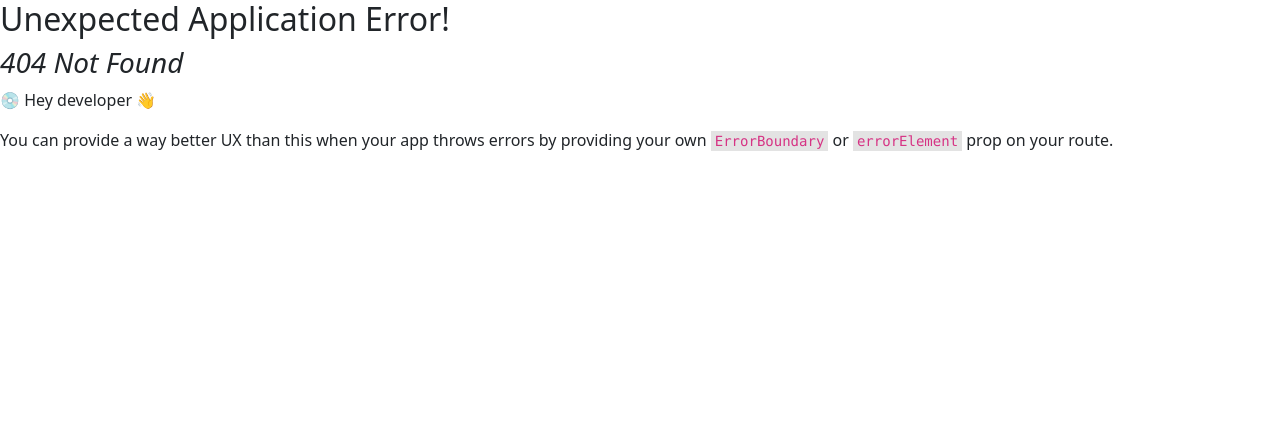
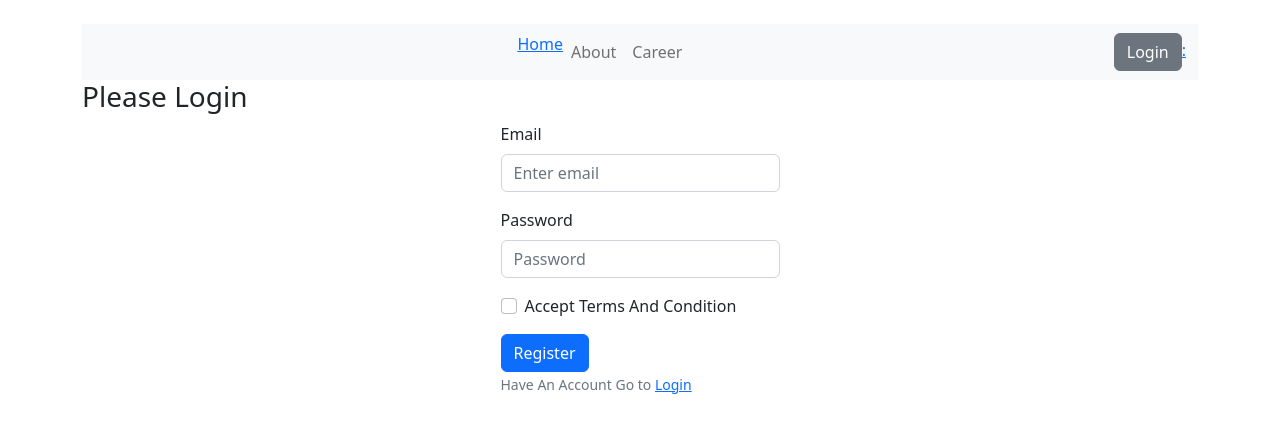
Before and after one commit to tariik12/dragon-news-client, a React (Vite) app: page /register in a window 1280 px wide. Before the commit this address had no page. Shown: the top 432 px of the page. Built offline with nearby package versions, Linux system fonts and the light colour scheme.

Commit message:
login Desing Done

```diff
--- a/src/pages/Home/Shared/NavigationVar/NavigationVar.jsx
+++ b/src/pages/Home/Shared/NavigationVar/NavigationVar.jsx
@@ -13,7 +13,7 @@
         <Navbar.Toggle aria-controls="responsive-navbar-nav" />
         <Navbar.Collapse id="responsive-navbar-nav">
           <Nav className="mx-auto">
-              <Link to={'/'}>Home</Link>
+              <Link to={'/category/0'}>Home</Link>
             <Nav.Link href="#pricing">About</Nav.Link>
             <Nav.Link href="#pricing">Career</Nav.Link>
           </Nav>
--- /dev/null
+++ b/src/pages/Login/Login.jsx
@@ -0,0 +1,43 @@
+import React from 'react';
+import { Button, Container, Form } from 'react-bootstrap';
+import { Link } from 'react-router-dom';
+
+const Login = () => {
+    return (
+        <Container>
+            <h3>Please Login</h3>
+            <Form className='mx-auto w-25'>
+                <Form.Group className="mb-3" controlId="formBasicEmail">
+                    <Form.Label>Email</Form.Label>
+                    <Form.Control type="email" placeholder="Enter email" required/>
+                </Form.Group>
+
+                <Form.Group className="mb-3" controlId="formBasicPassword">
+                    <Form.Label>Password</Form.Label>
+                    <Form.Control type="password" placeholder="Password" required/>
+                </Form.Group>
+                <Form.Group className="mb-3" controlId="formBasicCheckbox">
+                    <Form.Check type="checkbox" label="Check me out" />
+                </Form.Group>
+                <Button variant="primary" type="submit">
+                   Login
+                </Button>
+                <br />
+                <Form.Text className="text-muted">
+                  Don't Have An Account  Please <Link to='/register'>Register</Link>
+                </Form.Text>
+                <Form.Text className="text-success">
+
+                </Form.Text>
+                <Form.Text className="text-danger">
+
+                </Form.Text>
+
+
+
+            </Form>
+        </Container>
+    );
+};
+
+export default Login;
--- /dev/null
+++ b/src/pages/Register/Register.jsx
@@ -0,0 +1,43 @@
+import React from 'react';
+import { Button, Container, Form } from 'react-bootstrap';
+import { Link } from 'react-router-dom';
+
+const Register = () => {
+    return (
+        <Container>
+            <h3>Please Login</h3>
+            <Form className='mx-auto w-25'>
+                <Form.Group className="mb-3" controlId="formBasicEmail">
+                    <Form.Label>Email</Form.Label>
+                    <Form.Control type="email" placeholder="Enter email" required/>
+                </Form.Group>
+
+                <Form.Group className="mb-3" controlId="formBasicPassword">
+                    <Form.Label>Password</Form.Label>
+                    <Form.Control type="password" placeholder="Password" required/>
+                </Form.Group>
+                <Form.Group className="mb-3" controlId="formBasicCheckbox">
+                    <Form.Check type="checkbox" name='accept' label="Accept Terms And Condition" />
+                </Form.Group>
+                <Button variant="primary" type="submit">
+                   Register
+                </Button>
+                <br />
+                <Form.Text className="text-muted">
+                   Have An Account  Go to <Link to='/login'>Login</Link>
+                </Form.Text>
+                <Form.Text className="text-success">
+
+                </Form.Text>
+                <Form.Text className="text-danger">
+
+                </Form.Text>
+
+
+
+            </Form>
+        </Container>
+    );
+};
+
+export default Register;
--- a/src/providers/AuthProvider.jsx
+++ b/src/providers/AuthProvider.jsx
@@ -4,7 +4,7 @@
 export const AuthContext = createContext(null);
 const auth = getAuth(app)
 const AuthProvider = ({children}) => {
-    const user = {displayName: 'Muri Khan'}
+    const user = null
     const authInfo ={
         user,
     }
--- a/src/routes/Route.jsx
+++ b/src/routes/Route.jsx
@@ -1,23 +1,39 @@
-import { createBrowserRouter } from "react-router-dom";
+import { Navigate, createBrowserRouter } from "react-router-dom";
 import Main from "../Layout/Main";
 import Home from "../pages/Home/Home/Home";
 import Category from "../pages/Home/Category/Category";
 import NewsLayout from "../Layout/NewsLayout";
 import News from "../pages/Home/News/News";
+import LoginLayout from "../Layout/LoginLayout";
+import Login from "../pages/Login/Login";
+import Register from "../pages/Register/Register";
 
 
 const router = createBrowserRouter([
+    {
+        path:'/',
+        element:<LoginLayout></LoginLayout>,
+        children:[
+            {
+                path:'/',
+                element:<Navigate to='/category/0'></Navigate>
+            },
+            {
+                path:'/login',
+                element:<Login></Login>
+            },
+            {
+                path:'/register',
+                element:<Register></Register>
+            }
+        ]
+    },
 {
-    path:'/',
+    path:'/category',
     element: <Main></Main>,
     children:[
         {
-           path:'/',
-           element:<Category></Category>,
-           loader: () =>fetch('http://localhost:5000/news')
-        },
-        {
-            path:'/category/:id',
+            path:':id',
             element:<Category />,
             loader: ({params}) => fetch(`http://localhost:5000/categories/${params.id}`)
         }
```
